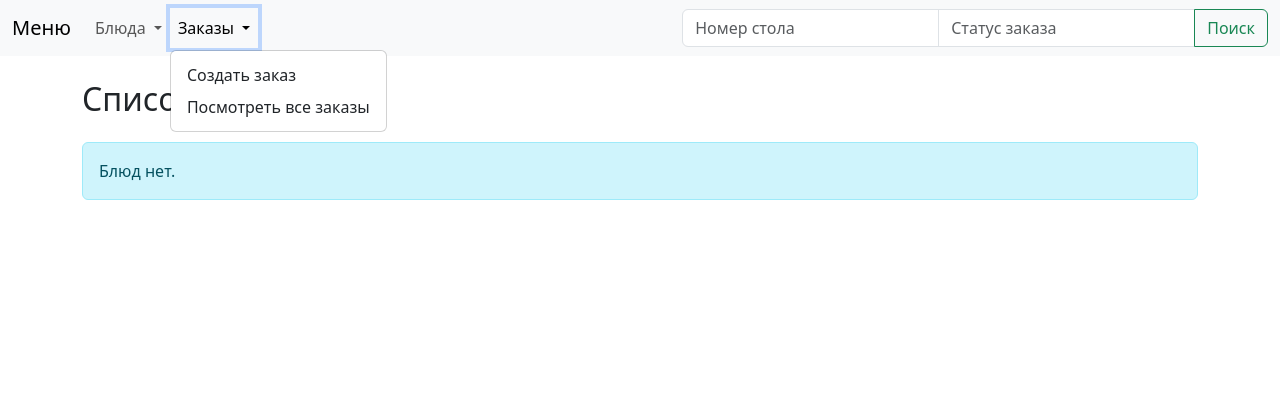
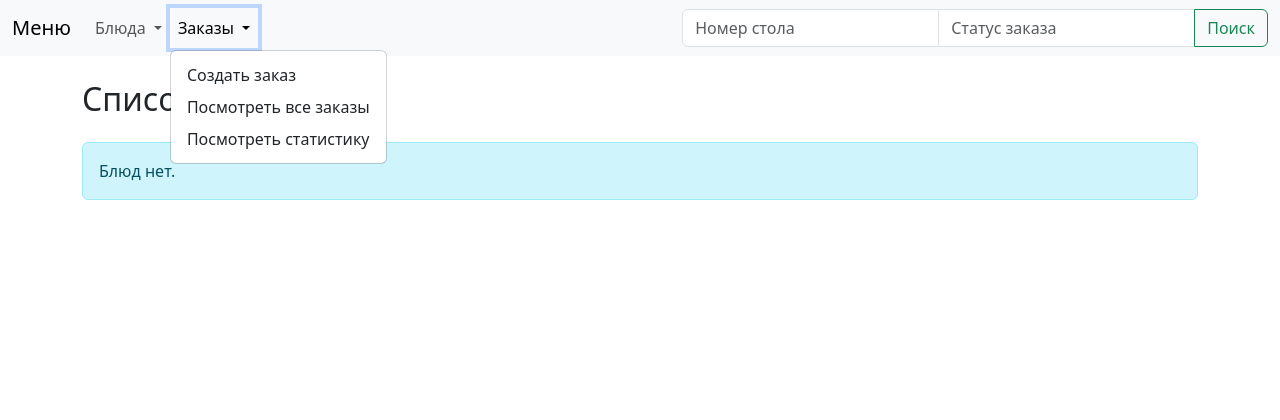
Before and after one commit to JuryReimis/order_management_system_django, a Django app: page /carte/all-dishes/ in a window 1280 px wide, after a click on "Заказы". Shown: the top 420 px of the page. Run offline with Django 5.2, Linux system fonts and the light colour scheme; data that the repository does not hold is empty; parts of the project's set-up code (start-up, migrations or seed data) failed here and were passed over.

Commit message:
Добавлена ссылка на страницу статистики

```diff
--- a/order_management_system_django/templates/navigation.html
+++ b/order_management_system_django/templates/navigation.html
@@ -30,6 +30,7 @@
                         <li><a class="dropdown-item" href="{% url 'orders:create_order' %}">Создать заказ</a></li>
                         <li><a class="dropdown-item" href="{% url 'orders:get_all_orders' %}">Посмотреть все заказы</a>
                         </li>
+                        <li><a class="dropdown-item" href="{% url 'orders:orders_stats' %}">Посмотреть статистику</a></li>
                     </ul>
                 </li>
             </ul>
```
